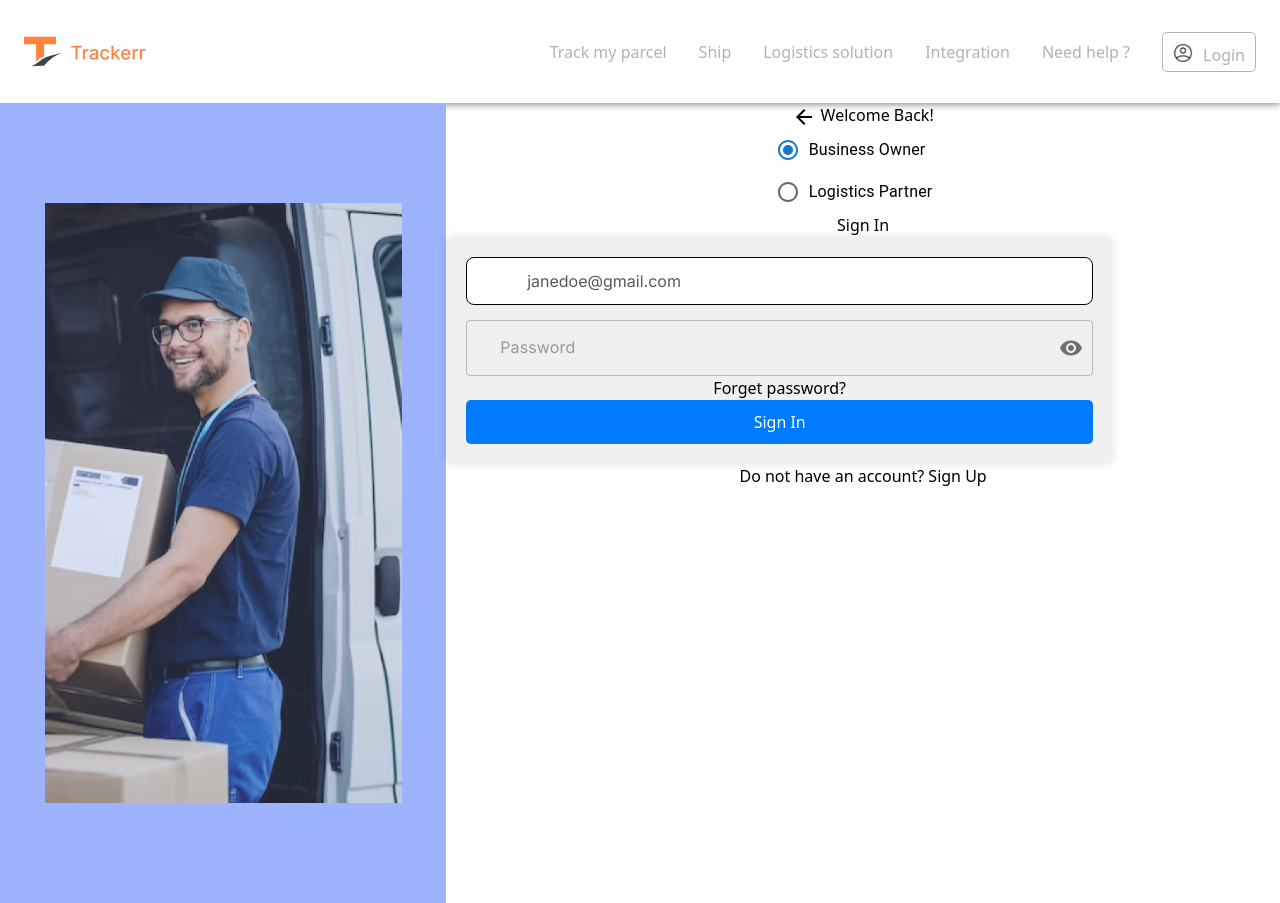
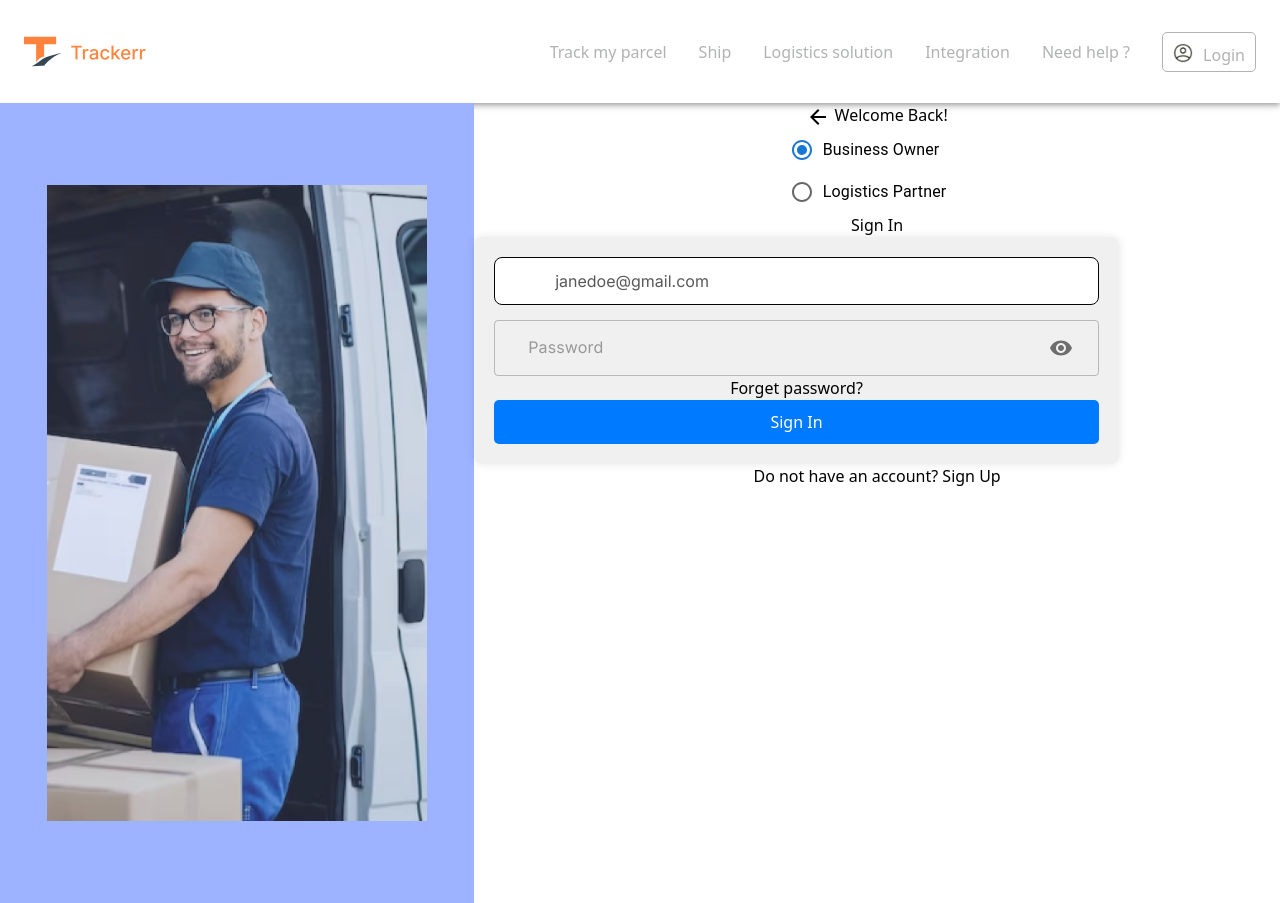
Before and after one commit to Amadu9933/Tracker-web-static, a React (Vite) app in the folder web-static/: page /LoginPage in a window 1280 px wide. Built offline with nearby package versions, Linux system fonts and the light colour scheme; a small style sheet from the web is missing.

Commit message:
updateLog

```diff
--- a/web-static/src/components/pages/customerPages/BusLogPages/LoginPage.css
+++ b/web-static/src/components/pages/customerPages/BusLogPages/LoginPage.css
@@ -3,8 +3,14 @@
     height: 100vh;
 }
 
-.image-container,
 .form-container {
+    flex: 1;
+    display: flex;
+    justify-content: center;
+    align-items: center;
+}
+
+.image-container {
     flex: 1;
     display: flex;
     justify-content: center;
@@ -62,6 +68,25 @@
     cursor: pointer;
 }
 
+.input-field {
+    position: relative;
+    /* Ensure relative positioning for the container */
+    width: 100%;
+    /* Set a fixed width for the container */
+}
+
+.input-field input[type="password"] {
+    width: calc(100% - 40px);
+    /* Set the width to 100% minus the width of the eye icon button */
+}
+
+.input-field .MuiIconButton-root {
+    position: absolute;
+    top: 50%;
+    right: 30px;
+    transform: translateY(-50%);
+}
+
 .submit-button:hover {
     background-color: #0056b3;
 }
--- a/web-static/src/components/pages/customerPages/BusLogPages/LoginPage.tsx
+++ b/web-static/src/components/pages/customerPages/BusLogPages/LoginPage.tsx
@@ -1,5 +1,6 @@
 import React, { useState } from 'react';
 import { FormControlLabel, Radio, RadioGroup, IconButton, InputAdornment, TextField } from '@mui/material';
+import { Link } from 'react-router-dom'; // Import Link
 import ArrowBackIcon from '@mui/icons-material/ArrowBack';
 import VisibilityIcon from '@mui/icons-material/Visibility';
 import VisibilityOffIcon from '@mui/icons-material/VisibilityOff';
@@ -21,9 +22,11 @@ const LoginPage: React.FC = () => {
       <div>
         <div className="form-container flex-col">
           {/* Label with arrow icon */}
-          <div className="welcome-back">
-            <ArrowBackIcon /> Welcome Back!
-          </div>
+          <Link to="/">
+            <div className="welcome-back">
+              <ArrowBackIcon /> Welcome Back!
+            </div>
+          </Link>
           <div className='radio-group'>
             <RadioGroup aria-label="userType" defaultValue="businessOwner" >
               <FormControlLabel
@@ -58,11 +61,11 @@ const LoginPage: React.FC = () => {
                   )
                 }}
               />
-              <a href="/forgot-password" className="forget-password">Forget password?</a>
+              <Link to="/forgot-password" className="forget-password">Forget password?</Link>
               <button type="submit" className="submit-button">Sign In</button>
             </form>
           </div>
-          <p>Do not have an account? <a href="/signup">Sign Up</a></p>
+          <p>Do not have an account? <Link to="/signup">Sign Up</Link></p>
         </div>
       </div>
     </div>
```
